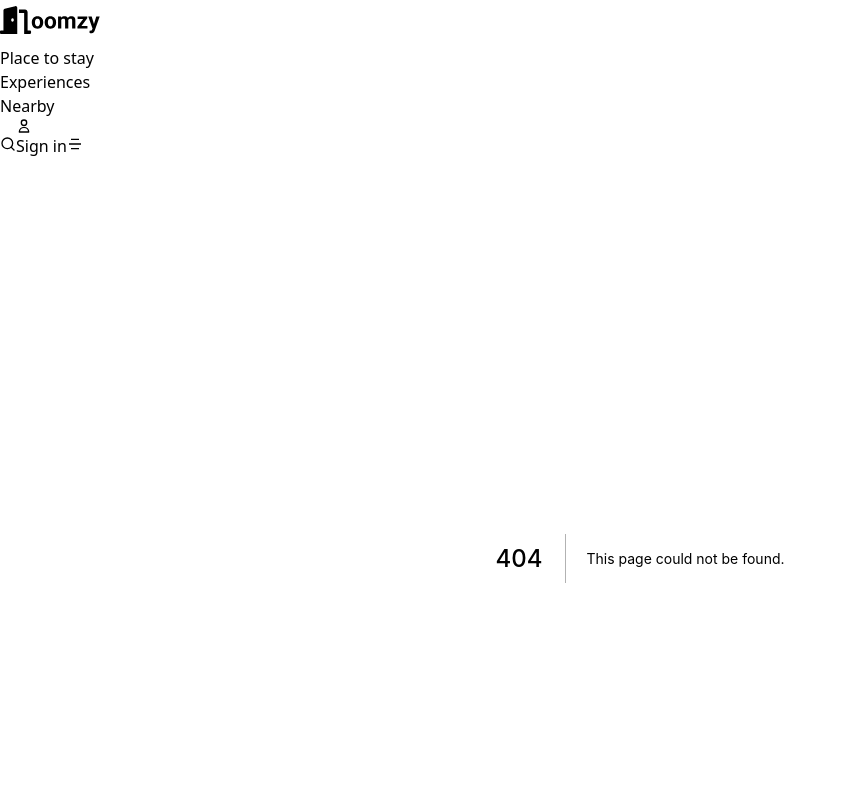
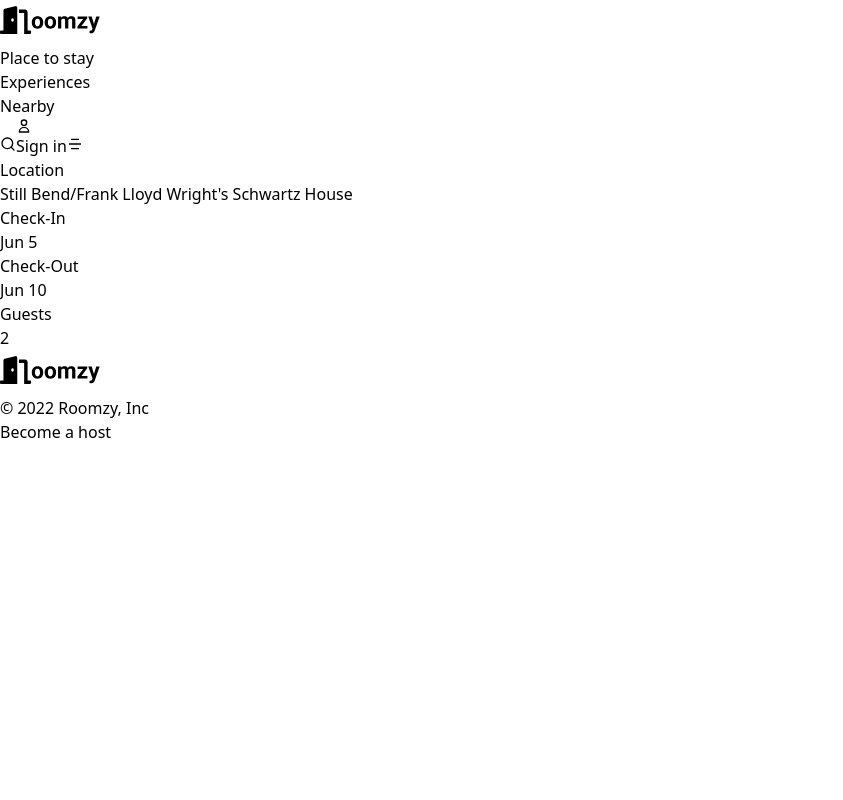
Before and after one commit to scluzive-bastine/roomzy, a Next.js app: page /search in a window 1280 px wide. Before the commit this address had no page. Shown: the top 800 px of the page, without its empty margins (0-843 px from the left). Built offline with nearby package versions, Linux system fonts and the light colour scheme.

Commit message:
Search Page created

```diff
--- /dev/null
+++ b/pages/search.tsx
@@ -0,0 +1,36 @@
+import { FiSearch } from 'react-icons/fi'
+
+const search = () => {
+  return (
+    <div>
+      <div className="border-y border-gray-200 bg-gray-100 py-4">
+        <div className="mx-auto max-w-screen-xl px-4">
+          <div className="flex flex-col items-center space-y-2 md:flex-row md:justify-between md:space-y-0">
+            <div className="w-full md:w-2/5 lg:w-3/5">
+              <span className="text-sm text-gray-500">Location</span>
+              <h1 className="font-semibold">
+                Still Bend/Frank Lloyd Wright's Schwartz House
+              </h1>
+            </div>
+            <div className="flex w-full flex-grow items-center justify-end space-x-10 md:w-auto">
+              <div className="w-1/2 border-gray-300 md:border-l md:pl-4">
+                <span className="text-sm text-gray-500">Check-In</span>
+                <h1 className="font-semibold">Jun 5</h1>
+              </div>
+              <div className="w-1/2 border-gray-300 md:border-l md:pl-4">
+                <span className="text-sm text-gray-500">Check-Out</span>
+                <h1 className="font-semibold">Jun 10</h1>
+              </div>
+              <div className="w-1/2 border-gray-300 md:border-l md:pl-4">
+                <span className="text-sm text-gray-500">Guests</span>
+                <h1 className="font-semibold">2</h1>
+              </div>
+            </div>
+          </div>
+        </div>
+      </div>
+    </div>
+  )
+}
+
+export default search
```
